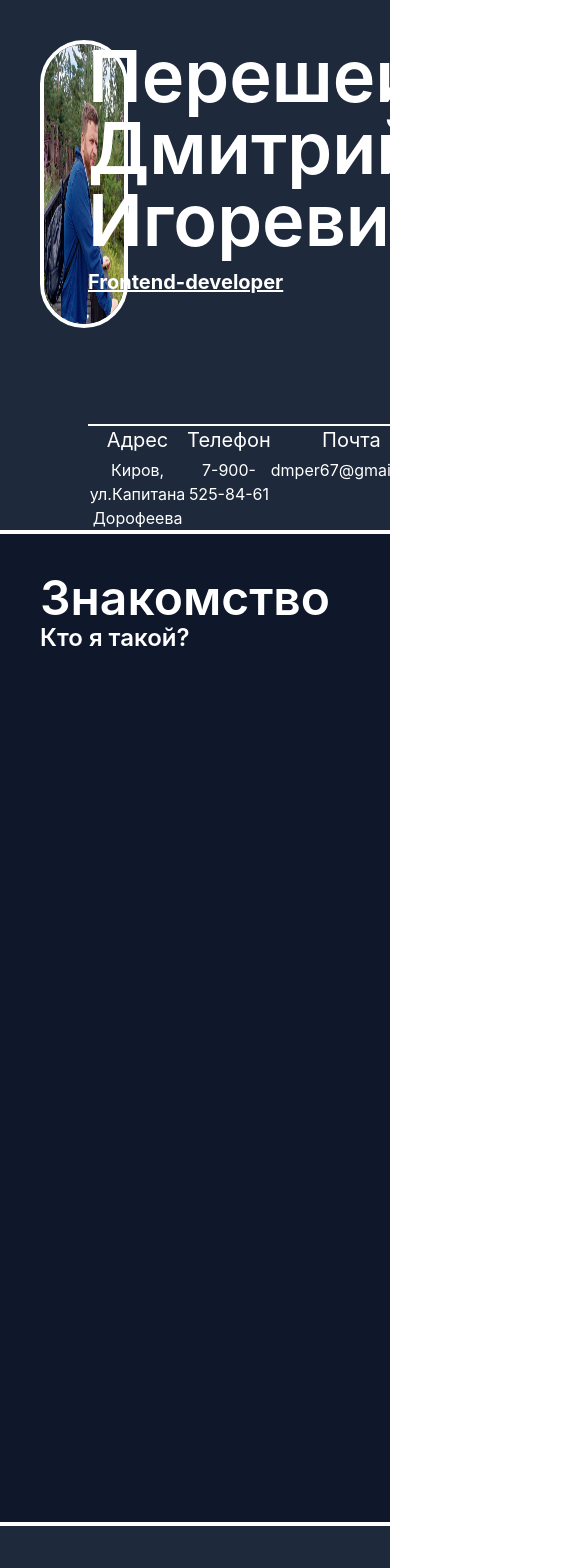
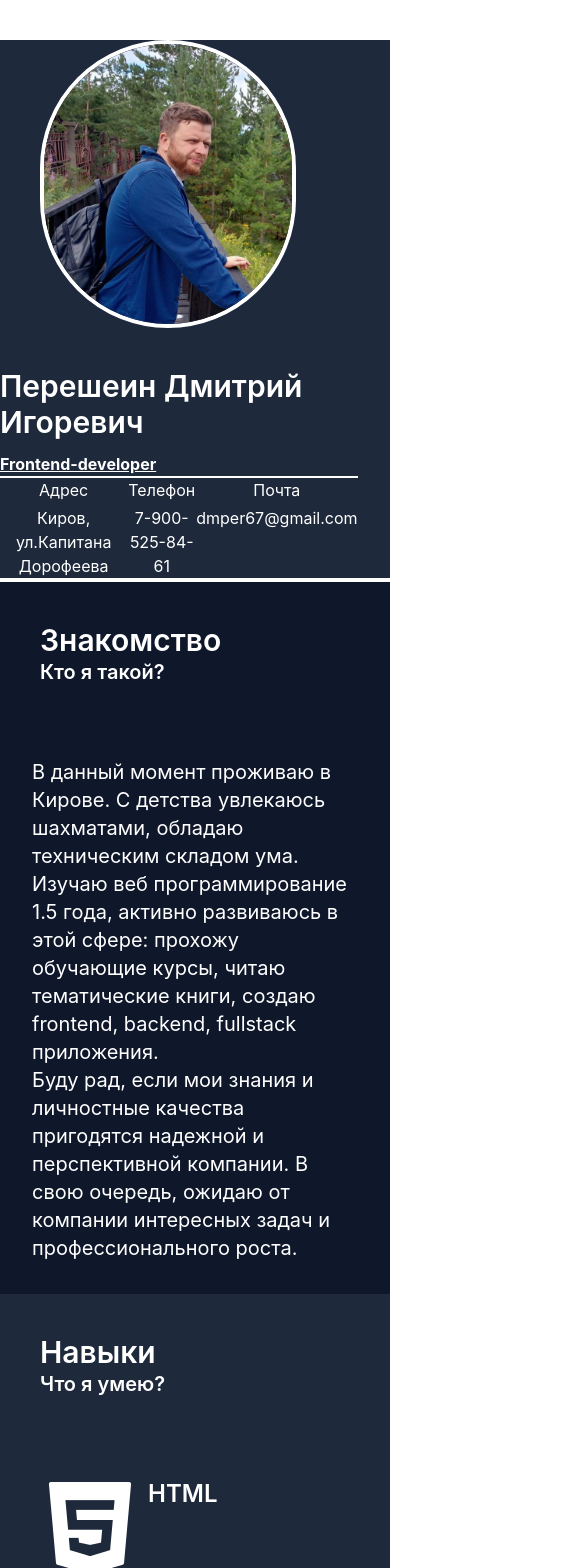
Before and after one commit to DmPe91/react-express-portfolio, a React (Create React App) app: page / in a window 390 px wide. Shown: the top 1568 px of the page, 585 px wide, since content can reach past the window. Built offline with nearby package versions, Linux system fonts and the light colour scheme.

Commit message:
mobile adaptiv

```diff
--- a/src/components/Description.js
+++ b/src/components/Description.js
@@ -1,11 +1,11 @@
 function Description() {
   return (
-    <div className="bg-slate-900 flex flex-row border-b-4 border-white text-white">
-      <div className="m-10">
-        <h3 className="text-5xl font-semibold">Знакомство</h3>
-        <p className="text-2xl font-semibold">Кто я такой?</p>
+    <div className="bg-slate-900 md:flex flex-row md:border-b-4 border-white text-white">
+      <div className="p-10">
+        <h3 className="text-3xl md:text-5xl font-semibold">Знакомство</h3>
+        <p className="text-xl md:text-2xl font-semibold">Кто я такой?</p>
       </div>
-      <div className="text-xl m-8">
+      <div className="text-xl p-8">
         <p>
           В данный момент проживаю в Кирове. С детства увлекаюсь шахматами,
           обладаю техническим складом ума. Изучаю веб программирование 1.5 года,
--- a/src/components/Education.js
+++ b/src/components/Education.js
@@ -1,10 +1,10 @@
 function Education() {
   return (
     <div>
-      <div className=" bg-slate-900 flex flex-row border-b-4 border-white text-white">
-        <div className="m-10">
-          <h3 className="text-5xl font-semibold">Образование</h3>
-          <p className="text-2xl font-semibold">Где получаю знания?</p>
+      <div className=" bg-slate-900 md:flex flex-row border-b-4 border-white text-white">
+        <div className="p-10">
+          <h3 className="text-2xl md:text-5xl font-semibold">Образование</h3>
+          <p className="text-xl font-semibold">Где получаю знания?</p>
         </div>
         <div>
           <ul className="m-10">
--- a/src/components/Header.js
+++ b/src/components/Header.js
@@ -1,32 +1,32 @@
 function Header() {
   return (
-    <header className="bg-slate-800 flex flex-row border-b-4 border-white ">
+    <header className="bg-slate-800  border-b-4 border-white md:flex flex-row ">
       <div className="basis-1/4 ">
         <img
           className="rounded-full w-64 h-72 m-10 border-4 border-white"
           src="../../avatar4.jpg"
         />
       </div>
-      <div className="basis-3/4 text-white lg:ml-20">
-        <div>
-          <h1 className="text-7xl mt-10 font-semibold">
+      <div className="basis-3/4 text-white  lg:ml-20 ">
+        <div className="">
+          <h1 className="text-3xl md:text-7xl  mt-10 font-semibold">
             Перешеин Дмитрий Игоревич
           </h1>
-          <h2 className="text-xl mt-3 font-bold underline">
+          <h2 className="md:text-xl mt-3 font-bold underline">
             Frontend-developer
           </h2>
         </div>
-        <div className="flex flex-row mt-32  w-11/12 justify-between border-t-2 border-white text-center">
+        <div className="flex flex-row md:mt-32  w-11/12 justify-between border-t-2 border-white text-center">
           <div>
-            <p className="text-xl">Адрес</p>
+            <p className="md:text-xl">Адрес</p>
             <p className="mt-1">Киров, ул.Капитана Дорофеева</p>
           </div>
           <div className="">
-            <p className="text-xl">Телефон</p>
+            <p className="md:text-xl">Телефон</p>
             <p className="mt-1">7-900-525-84-61</p>
           </div>
           <div className="">
-            <p className="text-xl">Почта</p>
+            <p className="md:text-xl">Почта</p>
             <p className="mt-1">dmper67@gmail.com</p>
           </div>
         </div>
--- a/src/components/SiteBar.js
+++ b/src/components/SiteBar.js
@@ -26,6 +26,10 @@ function SiteBar(props) {
           <a href={props.el.backend} className="underline" target="_blank">
             посмореть репозиторий backend
           </a>
+          <p>
+            Backend сайта выложен на Render.com и работает не стабильно,
+            подгрузку данных придется немного подождать)))
+          </p>
         </p>
       ) : (
         ""
--- a/src/components/SkillsBar.js
+++ b/src/components/SkillsBar.js
@@ -1,6 +1,6 @@
 function SkillsBar(props) {
   return (
-    <div className="m-10">
+    <div className="p-10">
       <div>
         <div className="flex flex-row">
           <img src={props.info.avatar} className="mr-2" />
--- a/src/page/Main.js
+++ b/src/page/Main.js
@@ -11,24 +11,26 @@ function Main() {
     <div className="max-w-screen-2xl ml-auto mr-auto">
       <Header />
       <Description />
-      <div className="bg-slate-800 flex flex-row border-b-4 border-white text-white">
-        <div className="m-10">
-          <h3 className="text-5xl font-semibold">Навыки</h3>
-          <p className="text-2xl font-semibold">Что я умею?</p>
+      <div className="bg-slate-800 md:flex flex-row border-b-4 border-white text-white">
+        <div className="p-10">
+          <h3 className="text-3xl md:text-5xl font-semibold">Навыки</h3>
+          <p className="text-xl md:text-2xl font-semibold">Что я умею?</p>
         </div>
-        <div className="grid grid-cols-2 ">
+        <div className="md:grid grid-cols-2 ">
           {infoSkills.map((el) => (
             <SkillsBar info={el} />
           ))}
         </div>
       </div>
       <Education />
-      <div className="bg-slate-800 flex flex-row border-b-4 border-white text-white">
-        <div className="m-10">
-          <h3 className="text-5xl font-semibold">Портфолио</h3>
-          <p className="text-2xl font-semibold">Примеры моих работ</p>
+      <div className="bg-slate-800 md:flex flex-row border-b-4 border-white text-white">
+        <div className="p-10">
+          <h3 className="text-3xl md:text-5xl font-semibold">Портфолио</h3>
+          <p className="text-xl md:text-2xl font-semibold">
+            Примеры моих работ
+          </p>
         </div>
-        <div className="grid grid-cols-2">
+        <div className="md:grid grid-cols-2">
           {infoSite.map((el) => (
             <SiteBar el={el} />
           ))}
```
